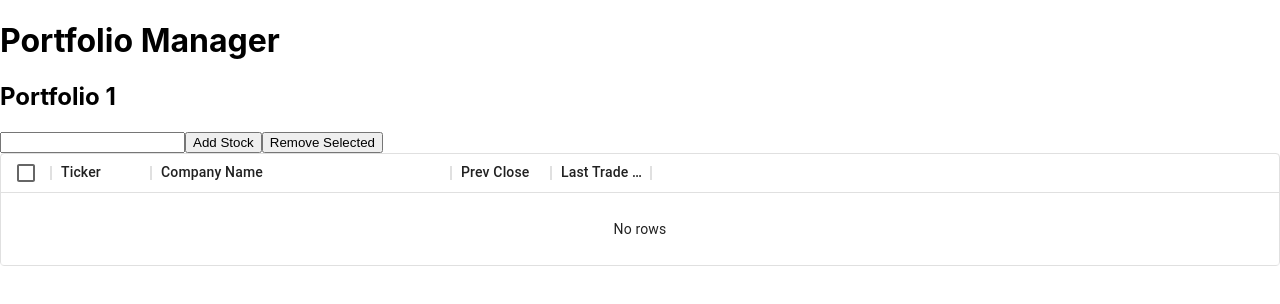
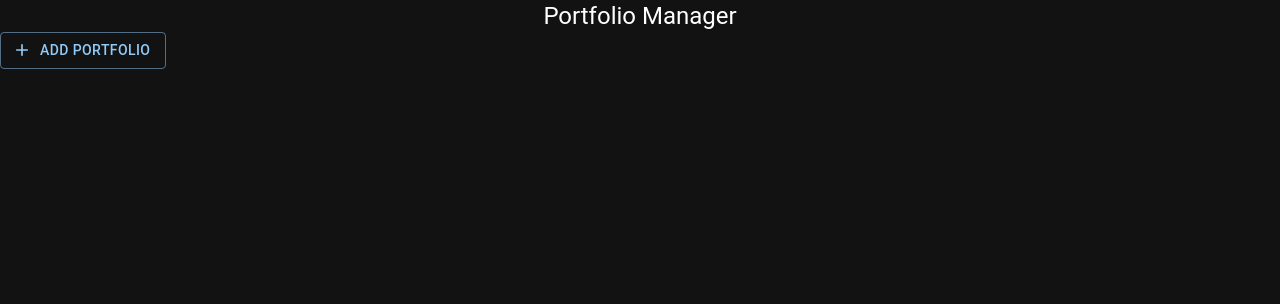
Before and after one commit to KevinJustinYu/stock-portfolio-webapp, a React (Create React App) app: page / in a window 1280 px wide. Shown: the top 304 px of the page. Built offline with nearby package versions, Linux system fonts and the light colour scheme.

Commit message:
Got multiple portfolios kinda working

```diff
--- a/package.json
+++ b/package.json
@@ -5,6 +5,7 @@
   "dependencies": {
     "@emotion/react": "^11.10.4",
     "@emotion/styled": "^11.10.4",
+    "@mui/icons-material": "^5.10.6",
     "@mui/material": "^5.10.6",
     "@mui/x-data-grid": "^5.17.4",
     "@testing-library/jest-dom": "^5.16.5",
@@ -13,7 +14,9 @@
     "axios": "^0.27.2",
     "react": "^18.2.0",
     "react-dom": "^18.2.0",
+    "react-editable-title": "^1.3.1",
     "react-scripts": "5.0.1",
+    "uuid": "^9.0.0",
     "web-vitals": "^2.1.4"
   },
   "scripts": {
--- a/src/App.js
+++ b/src/App.js
@@ -1,19 +1,64 @@
 import React, { useState, useRef, useEffect } from 'react';
 import Portfolio from './Portfolio';
-import axios from 'axios'
-import FetchStockData from './FetchStockData';
+import Button from '@mui/material/Button';
+import AddIcon from '@mui/icons-material/Add';
+import Typography from '@mui/material/Typography';
+import { ThemeProvider, createTheme } from '@mui/material/styles';
+import CssBaseline from '@mui/material/CssBaseline';
+import { v4 as uuidv4 } from 'uuid';
 
-const PORTFOLIO_STORAGE_KEY = 'stockPortfolioApp.stocks'
+const PORTFOLIO_KEY_LOCATION = "app11.portfolio_keys"
 
 function App() {
   const [portfolioStorageKeys, setPortfolioStorageKeys] = useState([])
 
+  // Load portfolio save keys upon startup
+  useEffect(() => {
+    const keys = JSON.parse(localStorage.getItem(PORTFOLIO_KEY_LOCATION))
+    console.log("Loading portfolio storage keys from " + PORTFOLIO_KEY_LOCATION + ": ")
+    console.log(keys)
+    setPortfolioStorageKeys(keys)
+  }, [])
+
+  // Save portfolio save keys whenever it changes
+  useEffect(() => {
+    localStorage.setItem(PORTFOLIO_KEY_LOCATION, JSON.stringify(portfolioStorageKeys))
+    console.log("Saving portfolio storage keys at " + PORTFOLIO_KEY_LOCATION + ": ")
+    console.log(JSON.stringify(portfolioStorageKeys))
+  }, [portfolioStorageKeys])
+
+  const theme = createTheme({
+    palette: {
+      mode:
+        "dark",
+    },
+  })
+
+  function addPortfolio() {
+    const uniqueID = uuidv4()
+    console.log("Adding new portfolio using key: " + uniqueID)
+    setPortfolioStorageKeys(prevKeys =>
+      [...prevKeys, {key: uniqueID, path: 'app.port_' + uniqueID}]
+    )
+  }
+
   return (
-    <>
-      <h1>Portfolio Manager</h1>
 
-      <Portfolio portfolioName='Portfolio 1' localStorageKey={PORTFOLIO_STORAGE_KEY}/>
-    </>
+    <ThemeProvider theme={theme}>
+      <CssBaseline />
+      <Typography variant="h5" align="center">
+        Portfolio Manager
+      </Typography>
+      {portfolioStorageKeys.map(
+      portfolioKey => {
+        return <Portfolio key={uuidv4()} localStorageKey={portfolioKey}/>
+      }
+      )}
+
+      <Button variant="outlined" startIcon={<AddIcon />} onClick={addPortfolio}>
+        Add Portfolio
+      </Button>
+    </ThemeProvider>
 
   )
 }
--- a/src/Portfolio.js
+++ b/src/Portfolio.js
@@ -2,24 +2,44 @@ import React,  { useState, useRef, useEffect } from 'react'
 import Stock from './Stock'
 import { DataGrid } from "@mui/x-data-grid";
 import axios from 'axios'
+import EditIcon from "@mui/icons-material/Edit"
+import Editable from 'react-editable-title'
+import Button from '@mui/material/Button';
+import TextField from '@mui/material/TextField';
 
-export default function Portfolio({ portfolioName, localStorageKey }) {
+export default function Portfolio({ localStorageKey }) {
 
   const [stockList, setStocks] = useState([])
   const stockInputRef = useRef()
 
+  const [portfolioName, setPortfolioName] = useState("Untitled Portfolio")
+
   // Load stocks
   useEffect(() => {
-    const storedStocks = JSON.parse(localStorage.getItem(localStorageKey))
+    const storedStocks = JSON.parse(localStorage.getItem(localStorageKey.path))
     if (storedStocks) setStocks(storedStocks)
   }, [])
 
   // Save stocks whenever stocks list changes
   useEffect(() => {
     if (stockList.length > 0) // Make sure we don't clear
-      localStorage.setItem(localStorageKey, JSON.stringify(stockList))
+    localStorage.setItem(localStorageKey.path, JSON.stringify(stockList))
     console.log(stockList)
   }, [stockList])
+
+  // Load portfolio name upon startup
+  useEffect(() => {
+    const portName = localStorage.getItem(localStorageKey.path + "_name")
+    console.log("Loading portfolio name from " + localStorageKey.path + "_name" + ": " + portName)
+    if (portName) setPortfolioName(portName)
+  }, [])
+
+  // Save portfolio name whenever it changes
+  useEffect(() => {
+    localStorage.setItem(localStorageKey.path + "_name", portfolioName)
+    console.log("Saving new portfolio name: " + portfolioName)
+    console.log(localStorage.getItem(localStorageKey.path + "_name"))
+  }, [portfolioName])
 
   // Update stockList with new selections
   function handleSelection(selections) {
@@ -37,8 +57,8 @@ export default function Portfolio({ portfolioName, localStorageKey }) {
   function addStock(ticker, p, prevDayClosingPrice) {
     var currStocks = []
     setStocks(prevStocks => {
-      currStocks = [...prevStocks, {ticker:ticker, selected:false, price:p, id:ticker, prevDayClosingPrice:prevDayClosingPrice, companyName:''}]
-      return [...prevStocks, {ticker:ticker, selected:false, price:p, id:ticker, prevDayClosingPrice:prevDayClosingPrice, companyName:''}]
+      currStocks = [...prevStocks, {ticker:ticker, selected:false, price:p, id:ticker, key: ticker, prevDayClosingPrice:prevDayClosingPrice, companyName:''}]
+      return [...prevStocks, {ticker:ticker, selected:false, price:p, id:ticker, key: ticker, prevDayClosingPrice:prevDayClosingPrice, companyName:''}]
     })
     axios.get(`https://api.polygon.io/v3/reference/tickers/${ticker}?apiKey=O5xlHHsueMONXtvinQqNeBzTF2wUq5fI`)
       .then(res => {
@@ -65,6 +85,10 @@ export default function Portfolio({ portfolioName, localStorageKey }) {
   function handleRemoveSelected() {
     const newStocks = stockList.filter(stock => stock.selected === false)
     setStocks(newStocks)
+  }
+
+  function updatePortfolioName(newName) {
+    setPortfolioName(newName)
   }
 
   function handleAddStock(e) {
@@ -96,10 +120,10 @@ export default function Portfolio({ portfolioName, localStorageKey }) {
 
   return (
     <>
-      <h2>{portfolioName}</h2>
-        <input ref={stockInputRef} type="text"/>
-        <button onClick={handleAddStock}>Add Stock</button>
-        <button onClick={handleRemoveSelected}>Remove Selected</button>
+      <Editable cb={updatePortfolioName} text={portfolioName} placeholder='Enter portfolio name' editButton controlButtons/>
+      <TextField inputRef={stockInputRef} type="text" placeholder='Input stock ticker' size='small'/>
+      <Button onClick={handleAddStock} variant="outlined">Add Stock</Button>
+      <Button onClick={handleRemoveSelected} variant="outlined">Remove Selected</Button>
       <DataGrid
       autoHeight
       density="compact"
@@ -128,6 +152,7 @@ export default function Portfolio({ portfolioName, localStorageKey }) {
           field: 'price',
           headerName: 'Last Trade Price',
           editable: false,
+          width:135,
         }
       ]}
     />
```
Also changed, not shown: src/Editable.js (added, +63 -0 lines), 1 other file (tests, documents, lock files or other folders).
